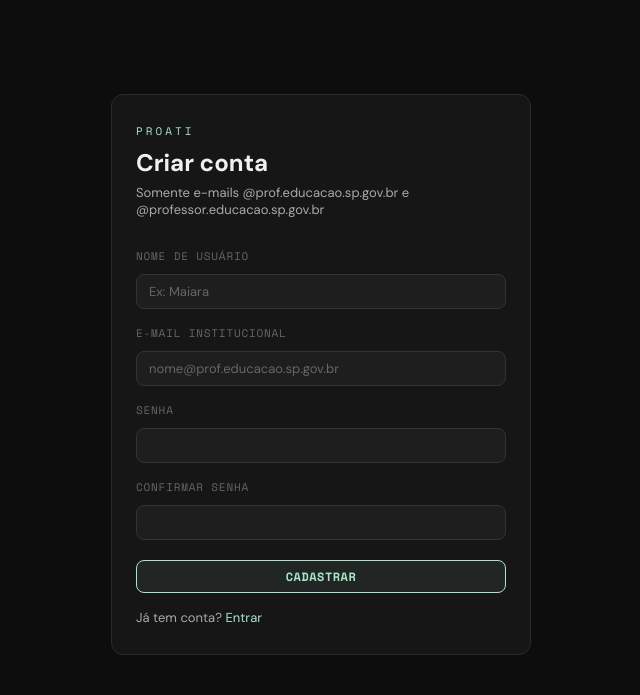
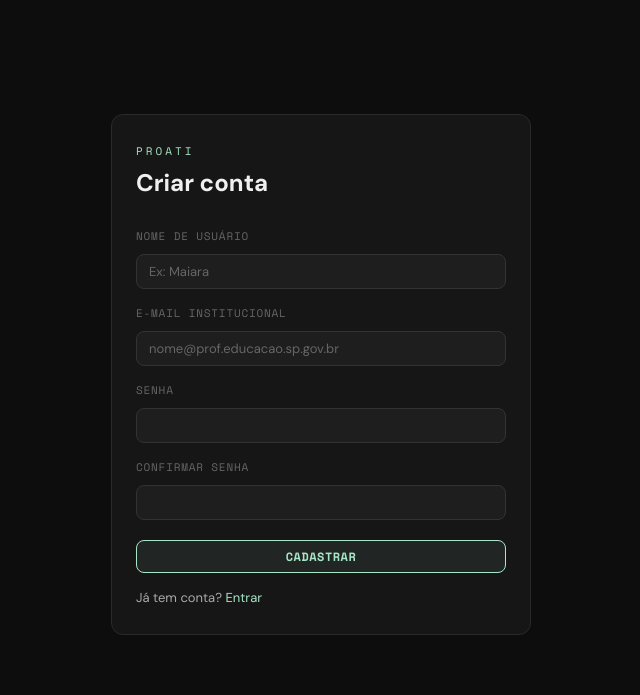
Before and after one commit to DS-Vanguards/chiquinho-proati, a Flask app: page /register in a window 1280 px wide. Shown: the part 52-747 px from the top of the page, without its empty margins (319-959 px from the left). Run offline with Flask 3, Linux system fonts and the light colour scheme.

Commit message:
Add files via upload

```diff
--- a/proati-inventario/templates/register.html
+++ b/proati-inventario/templates/register.html
@@ -4,8 +4,7 @@
 <div class="auth-wrap">
   <div class="auth-card">
     <div class="auth-kicker">PROATI</div>
-    <h1>Criar conta</h1>
-    <p class="subtitle">Somente e-mails @prof.educacao.sp.gov.br e @professor.educacao.sp.gov.br</p>
+    <h1 style="margin-bottom:18px">Criar conta</h1>
     <form method="POST" class="form">
       <label for="username">Nome de usuário</label>
       <input class="form-input" type="text" id="username" name="username" required minlength="3" placeholder="Ex: Maiara">
```
